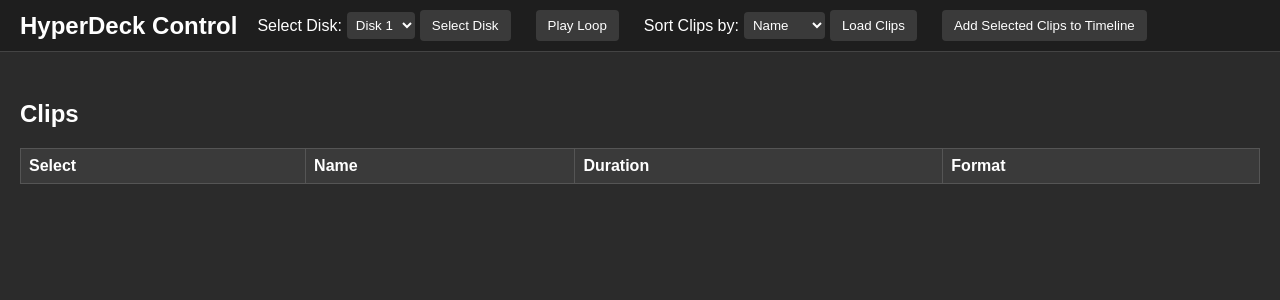
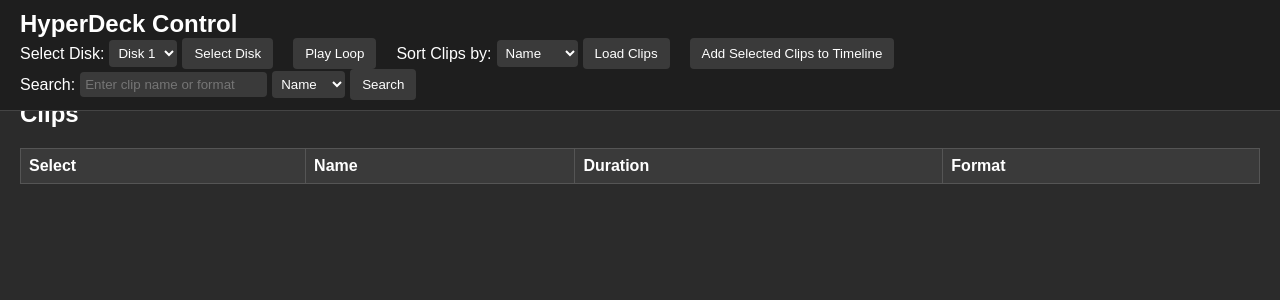
Before and after one commit to jpbruijstens/Blackmagic-Hyperdeck-controller, a Flask app: page /hyperdeck in a window 1280 px wide. Shown: the top 300 px of the page. Run offline with Flask 3, Linux system fonts and the light colour scheme; lists and menus that the app fills with data are empty.

Commit message:
search function and error messages

```diff
--- a/app.py
+++ b/app.py
@@ -12,11 +12,9 @@
 
 def send_telnet_command(command):
     try:
-        tn = telnetlib.Telnet(TELNET_IP, TELNET_PORT,
-                              timeout=5)  # Connection timeout
+        tn = telnetlib.Telnet(TELNET_IP, TELNET_PORT, timeout=5)
         tn.write(command.encode('ascii') + b"\n")
-        response = tn.read_until(b"\n", timeout=5).decode(
-            'ascii').strip()  # Read timeout
+        response = tn.read_until(b"\n", timeout=5).decode('ascii').strip()
         tn.close()
         return {'success': True, 'response': response}
     except socket.timeout:
@@ -69,6 +67,19 @@
                     return jsonify({'clips': clips})
                 else:
                     return jsonify({'error': result['error']}), 500
+            elif action == 'search_clips':
+                query = request.form.get('query').lower()
+                search_by = request.form.get('search_by')
+                result = send_telnet_command('clips get')
+                if result['success']:
+                    clips = parse_clips_response(result['response'])
+                    filtered_clips = []
+                    for clip in clips:
+                        if query in clip.get(search_by, '').lower():
+                            filtered_clips.append(clip)
+                    return jsonify({'clips': filtered_clips})
+                else:
+                    return jsonify({'error': result['error']}), 500
             elif action == 'play_loop':
                 result = send_telnet_command('play: loop: true')
                 if result['success']:
@@ -91,4 +102,4 @@
 
 
 if __name__ == '__main__':
-    app.run(host='0.0.0.0', port=5000, debug=True)
+    app.run(host='0.0.0.0', port=5000)
--- a/static/style.css
+++ b/static/style.css
@@ -133,3 +133,29 @@
     font-size: 16px;
     margin-bottom: 20px;
 }
+
+/* Existing styles remain unchanged */
+
+/* Style for input fields */
+input[type="text"] {
+    background-color: #3a3a3a;
+    color: #ffffff;
+    border: none;
+    padding: 5px;
+    border-radius: 4px;
+    margin-right: 5px;
+}
+
+/* Adjust control group spacing */
+.control-group {
+    margin-right: 15px;
+    display: flex;
+    align-items: center;
+}
+
+/* Style for labels in control groups */
+.control-group label {
+    margin-right: 5px;
+}
+
+/* Responsive adjustments remain unchanged */
--- a/templates/index.html
+++ b/templates/index.html
@@ -12,6 +12,8 @@
     <div class="top-banner">
         <div class="banner-content">
             <h1>HyperDeck Control</h1>
+            <!-- Message Display Area -->
+            <div id="message"></div>
             <!-- Controls -->
             <div class="controls">
                 <!-- Select Disk -->
@@ -41,8 +43,16 @@
                 <div class="control-group">
                     <button id="add_to_timeline">Add Selected Clips to Timeline</button>
                 </div>
-                <!-- Message Display Area -->
-                <div id="message" style="color: red; margin-top: 10px;"></div>
+                <!-- Search Bar -->
+                <div class="control-group">
+                    <label for="search_query">Search:</label>
+                    <input type="text" id="search_query" placeholder="Enter clip name or format">
+                    <select id="search_by">
+                        <option value="name">Name</option>
+                        <option value="format">Format</option>
+                    </select>
+                    <button id="search_clips">Search</button>
+                </div>
             </div>
         </div>
     </div>
@@ -96,19 +106,28 @@
                     if(data.error){
                         displayMessage("Error: " + data.error, true);
                     } else {
-                        var clips = data.clips;
-                        var tbody = $('#clips_table tbody');
-                        tbody.empty();
-                        $.each(clips, function(i, clip){
-                            var row = '<tr>';
-                            row += '<td><input type="checkbox" class="clip_select" value="'+clip.id+'"></td>';
-                            row += '<td>'+clip.name+'</td>';
-                            row += '<td>'+clip.duration+'</td>';
-                            row += '<td>'+clip.format+'</td>';
-                            row += '</tr>';
-                            tbody.append(row);
-                        });
+                        populateClipsTable(data.clips);
                         displayMessage("Clips loaded successfully.", false);
+                    }
+                }).fail(function(jqXHR){
+                    displayMessage("Error: " + jqXHR.responseJSON.error, true);
+                });
+            });
+
+            // Search Clips
+            $('#search_clips').click(function(){
+                var query = $('#search_query').val().trim();
+                var search_by = $('#search_by').val();
+                if(query === '') {
+                    displayMessage("Please enter a search query.", true);
+                    return;
+                }
+                $.post('/hyperdeck', {action: 'search_clips', query: query, search_by: search_by}, function(data){
+                    if(data.error){
+                        displayMessage("Error: " + data.error, true);
+                    } else {
+                        populateClipsTable(data.clips);
+                        displayMessage("Search completed.", false);
                     }
                 }).fail(function(jqXHR){
                     displayMessage("Error: " + jqXHR.responseJSON.error, true);
@@ -144,6 +163,25 @@
                     displayMessage("Error: " + jqXHR.responseJSON.error, true);
                 });
             });
+
+            // Function to populate the clips table
+            function populateClipsTable(clips) {
+                var tbody = $('#clips_table tbody');
+                tbody.empty();
+                if(clips.length === 0) {
+                    tbody.append('<tr><td colspan="4">No clips found.</td></tr>');
+                } else {
+                    $.each(clips, function(i, clip){
+                        var row = '<tr>';
+                        row += '<td><input type="checkbox" class="clip_select" value="'+clip.id+'"></td>';
+                        row += '<td>'+clip.name+'</td>';
+                        row += '<td>'+clip.duration+'</td>';
+                        row += '<td>'+clip.format+'</td>';
+                        row += '</tr>';
+                        tbody.append(row);
+                    });
+                }
+            }
         });
     </script>
 </body>
```
